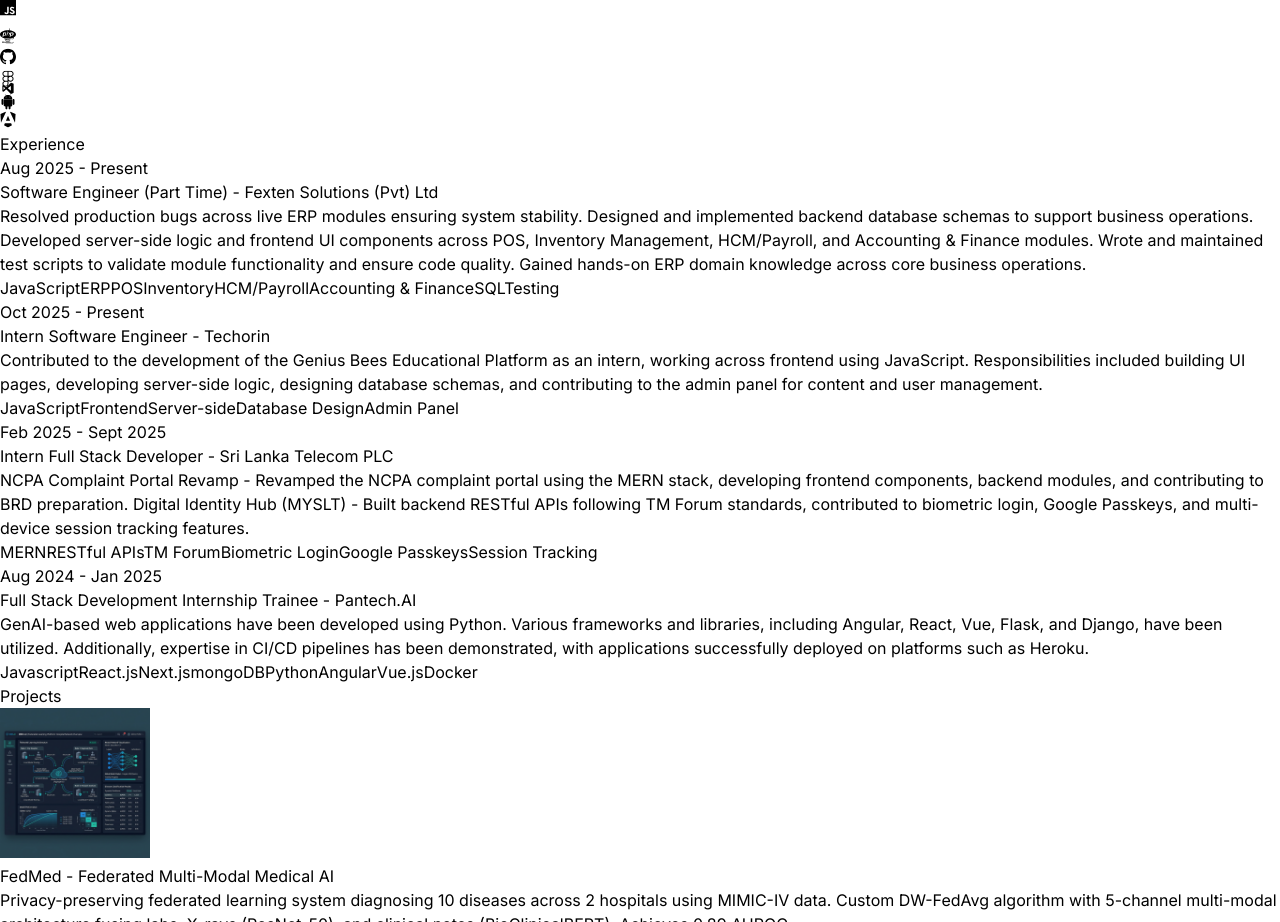
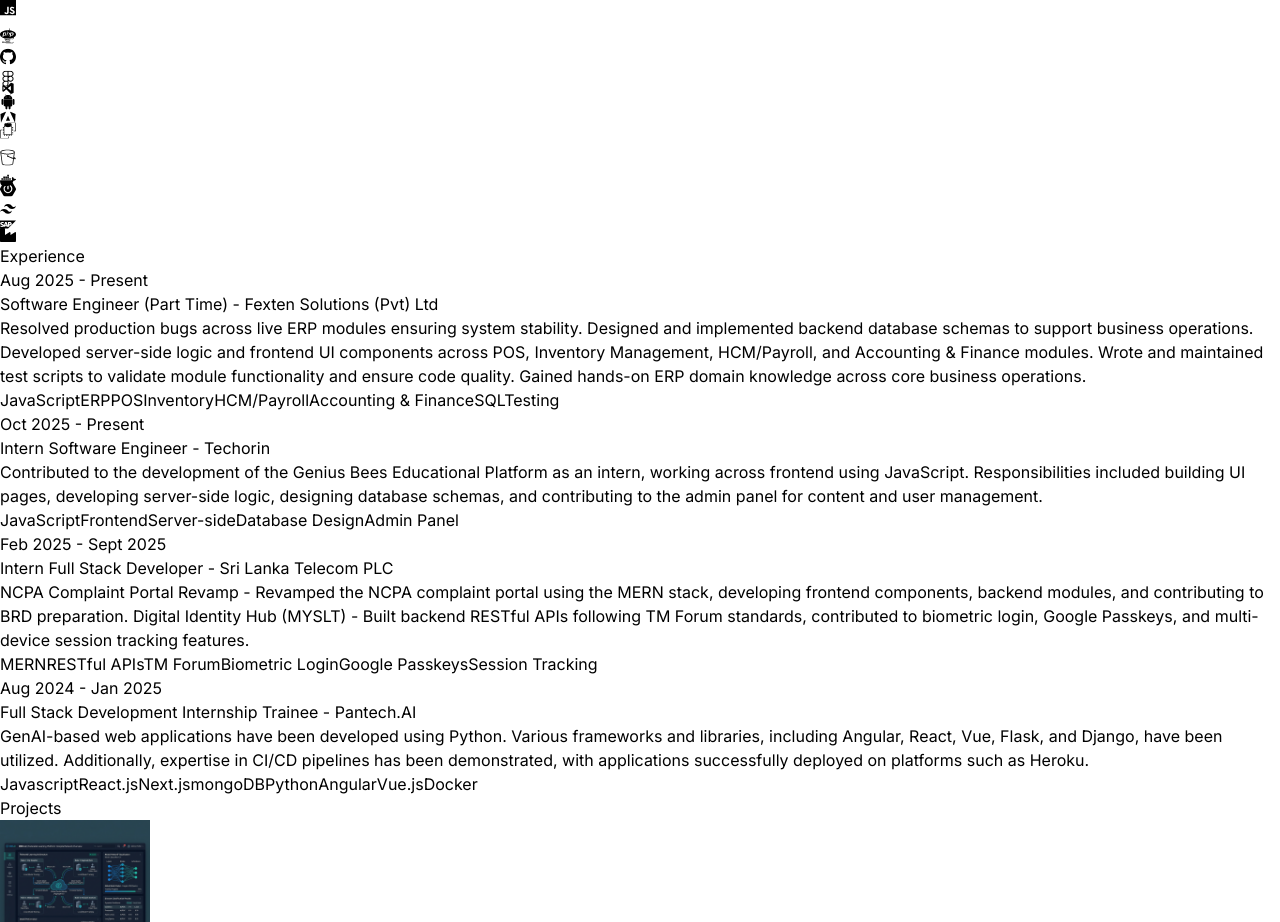
Before and after one commit to RaagulGananathan13/My-Portfolio, a React (Vite) app: page / in a window 1280 px wide. Shown: the part 2983-3905 px from the top of the page. Built offline with nearby package versions, Linux system fonts and the light colour scheme.

Commit message:
Add new technology icons for AWS, Docker, Spring Boot, and Tailwind CSS to Technologies component

```diff
--- a/src/components/Technologies.jsx
+++ b/src/components/Technologies.jsx
@@ -1,6 +1,6 @@
 import { RiReactjsLine } from "react-icons/ri";
-import { SiAngular, SiCss3, SiExpress, SiFigma, SiGithub, SiHtml5, SiJavascript, SiMongodb, SiMysql, SiPhp, SiPostman } from "react-icons/si";
-import { FaNodeJs } from "react-icons/fa";
+import { SiAngular, SiAmazonec2, SiAmazons3, SiCss3, SiDocker, SiExpress, SiFigma, SiGithub, SiHtml5, SiJavascript, SiMongodb, SiMysql, SiPhp, SiPostman, SiSap, SiSpringboot, SiTailwindcss } from "react-icons/si";
+import { FaIndustry, FaNodeJs } from "react-icons/fa";
 import { motion } from "framer-motion";
 import { FaJava } from "react-icons/fa6";
 import { DiAndroid, DiVisualstudio } from "react-icons/di";
@@ -28,7 +28,7 @@ const Technologies = () => {
       whileInView={{ opacity: 1, y: 0 }}
       initial={{ opacity: 0, y: -100 }}
       transition={{ duration: 1.5 }}
-       className="my-20 text-center text-4xl font-light tracking-tighter font-semibold">
+        className="my-20 text-center text-4xl tracking-tighter font-semibold">
         Technologies
        </motion.h2>
       <motion.div
@@ -164,6 +164,62 @@ const Technologies = () => {
             <SiAngular className="text-6xl text-red-600" />
         </motion.div>
 
+        <motion.div
+        variants={iconVariants(2.2)}
+        initial='initial'
+        animate='animate'
+        className="rounded-2xl border-4 border-neutral-800 p-4">
+            <SiAmazonec2 className="text-6xl text-orange-400" />
+        </motion.div>
+
+        <motion.div
+        variants={iconVariants(2.7)}
+        initial='initial'
+        animate='animate'
+        className="rounded-2xl border-4 border-neutral-800 p-4">
+            <SiAmazons3 className="text-6xl text-orange-500" />
+        </motion.div>
+
+        <motion.div
+        variants={iconVariants(3.4)}
+        initial='initial'
+        animate='animate'
+        className="rounded-2xl border-4 border-neutral-800 p-4">
+            <SiDocker className="text-6xl text-sky-500" />
+        </motion.div>
+
+        <motion.div
+        variants={iconVariants(4.2)}
+        initial='initial'
+        animate='animate'
+        className="rounded-2xl border-4 border-neutral-800 p-4">
+            <SiSpringboot className="text-6xl text-green-500" />
+        </motion.div>
+
+        <motion.div
+        variants={iconVariants(2.9)}
+        initial='initial'
+        animate='animate'
+        className="rounded-2xl border-4 border-neutral-800 p-4">
+            <SiTailwindcss className="text-6xl text-cyan-400" />
+        </motion.div>
+
+        <motion.div
+        variants={iconVariants(3.8)}
+        initial='initial'
+        animate='animate'
+        className="rounded-2xl border-4 border-neutral-800 p-4">
+            <SiSap className="text-6xl text-blue-400" />
+        </motion.div>
+
+        <motion.div
+        variants={iconVariants(4.5)}
+        initial='initial'
+        animate='animate'
+        className="rounded-2xl border-4 border-neutral-800 p-4">
+            <FaIndustry className="text-6xl text-amber-400" />
+        </motion.div>
+
 
 
 
```
